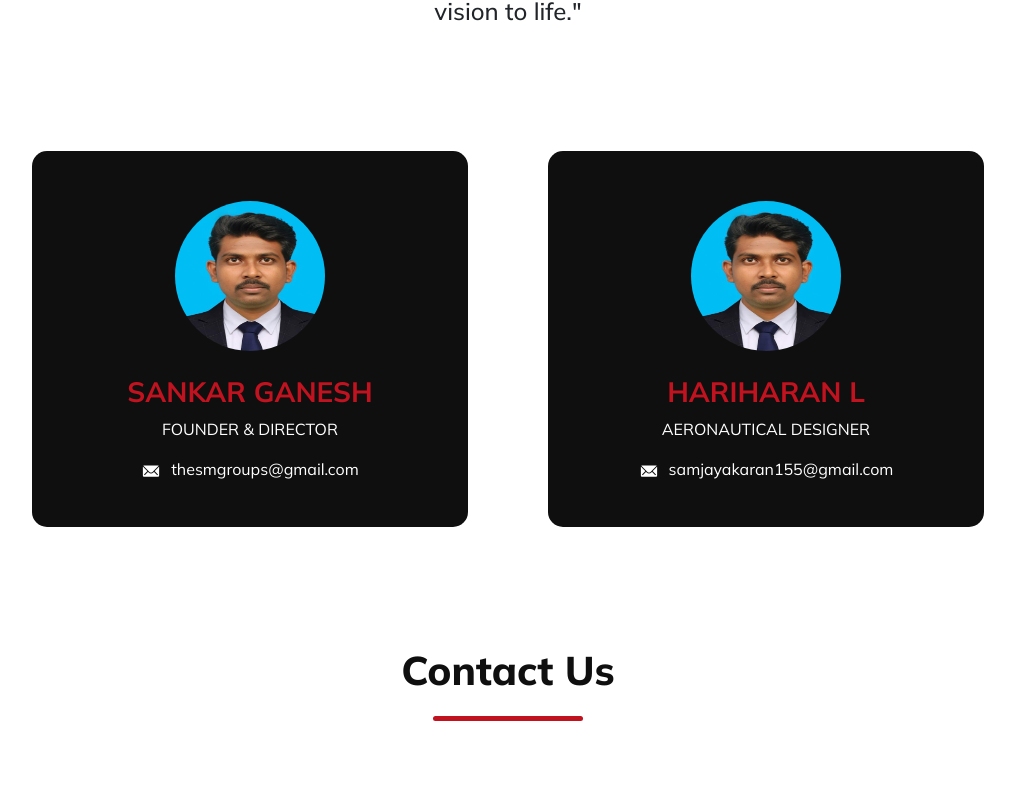
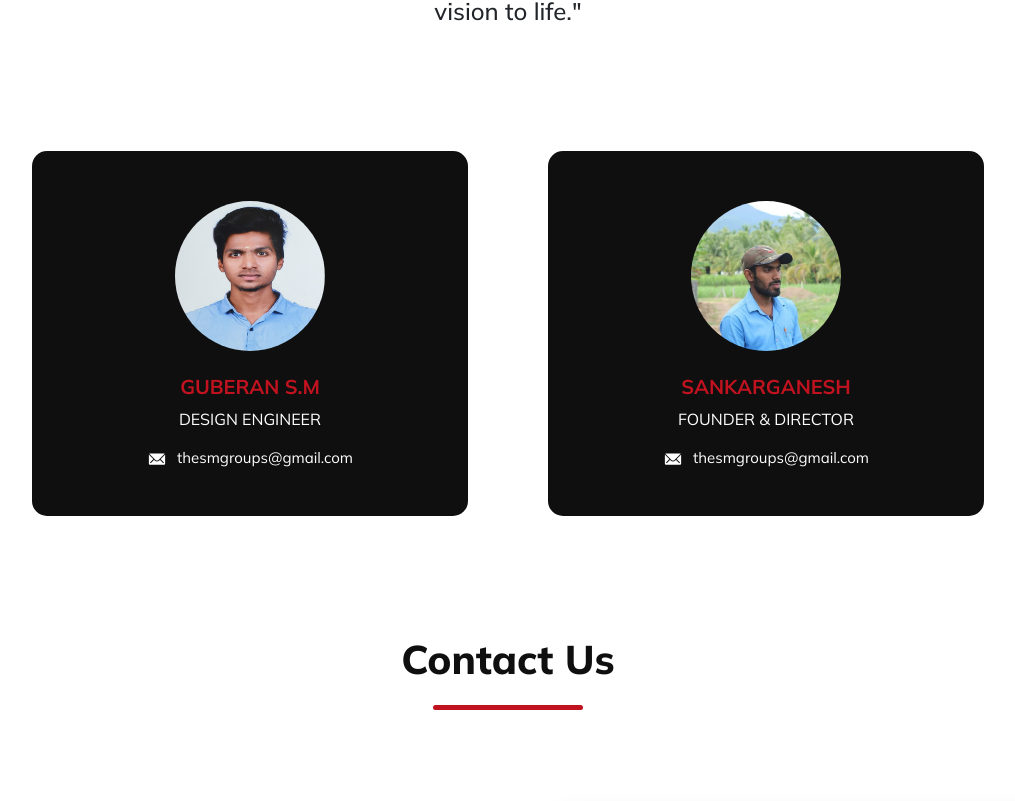
Before and after one commit to SMGroups/Smgroups, a React (Create React App) app in the folder client/: page / in a window 1280 px wide. Shown: the part 5613-6414 px from the top of the page, without its empty margins (132-1147 px from the left). Built offline with nearby package versions, Linux system fonts and the light colour scheme.

Commit message:
Initial commit

```diff
--- a/client/public/index.html
+++ b/client/public/index.html
@@ -16,7 +16,7 @@
     <meta property="og:title" content="SM Group - Design, Training & Engineering Solutions" />
     <meta property="og:description" content="SM Group provides top-notch mechanical, civil, and software solutions along with training and placement support in Salem, Tamil Nadu." />
     <meta property="og:image" content="./logo1.png" />
-    <meta property="og:url" content="https://yourwebsiteurl.com" />
+    <meta property="og:url" content="https://www.thesmgroups.com/" />
     <meta property="og:type" content="website" />
     <meta name="robots" content="index, follow" />
     <title>SM Group - Design, Training & Engineering Solutions</title>
--- a/client/src/Components/Team/Team.css
+++ b/client/src/Components/Team/Team.css
@@ -4,13 +4,14 @@
     border-radius: 50%;
 }
 .team-card{
+    min-height: 350px;
     border-radius: 15px;
     padding-top: 50px !important;
     padding-bottom: 30px !important;
     margin: 20px 40px !important;
     background-color: var(--primary);
 }
-.team-card h3{
+.team-card h5{
     color: var(--secondary);
     font-weight: 700;
 }
@@ -24,6 +25,9 @@
 .team-card .icon{
     font-size: 20px !important;
     margin-right: 10px;
+}
+.mail{
+    font-size: 15px !important;
 }
 
 @media screen and (max-width:768px) {
--- a/client/src/Components/Team/Team.jsx
+++ b/client/src/Components/Team/Team.jsx
@@ -5,6 +5,8 @@ import { IoIosMail } from "react-icons/io";
 import 'react-multi-carousel/lib/styles.css';
 import img1 from '../../assets/images/team/hari.jpeg'
 import img2 from '../../assets/images/team/sneka.jpeg'
+import img3 from '../../assets/images/team/guberan.jpeg'
+import img4 from '../../assets/images/team/sankar.jpeg'
 
 const Team = () => {
 
@@ -53,9 +55,9 @@ const Team = () => {
               alt='Hariharan'
               className="mx-auto mb-4"
             />
-            <h3 className="text-lg font-semibold">HARIHARAN L</h3>
-            <p className="text-sm text-gray-600">AERONAUTICAL DESIGNER</p>
-            <p className="text-sm text-gray-600"><IoIosMail className='icon'/>samjayakaran155@gmail.com</p>
+            <h5 className="text-lg font-semibold">HARIHARAN L</h5>
+            <p className="text-sm text-gray-600">DESIGN DESIGNER</p>
+            <p className="text-sm text-gray-600 mail"><IoIosMail className='icon'/>samjayakaran155@gmail.com</p>
           </div>
 
           <div
@@ -66,22 +68,35 @@ const Team = () => {
               alt='Sneka'
               className="mx-auto mb-4"
             />
-            <h3 className="text-lg font-semibold">SNEKA V</h3>
-            <p className="text-sm text-gray-600">TECHNICAL TRAINER</p>
-            <p className="text-sm text-gray-600"><IoIosMail className='icon'/>snekav99@gmail.com</p>
+            <h5 className="text-lg font-semibold">SNEKA V</h5>
+            <p className="text-sm text-gray-600">SOFTWARE TRAINER</p>
+            <p className="text-sm text-gray-600 mail"><IoIosMail className='icon'/>snekav99@gmail.com</p>
           </div>
 
           <div
             className="team-card p-4 text-center"
           >
             <img
-              src={img1}
+              src={img3}
+              alt='GUBERAN'
+              className="mx-auto mb-4"
+            />
+            <h5 className="text-lg font-semibold">GUBERAN S.M</h5>
+            <p className="text-sm text-gray-600">DESIGN ENGINEER</p>
+            <p className="text-sm text-gray-600 mail"><IoIosMail className='icon'/>thesmgroups@gmail.com</p>
+          </div>
+
+          <div
+            className="team-card p-4 text-center"
+          >
+            <img
+              src={img4}
               alt='Hariharan'
               className="mx-auto mb-4"
             />
-            <h3 className="text-lg font-semibold">SANKAR GANESH</h3>
+            <h5 className="text-lg font-semibold">SANKARGANESH</h5>
             <p className="text-sm text-gray-600">FOUNDER & DIRECTOR</p>
-            <p className="text-sm text-gray-600"><IoIosMail className='icon'/>thesmgroups@gmail.com</p>
+            <p className="text-sm text-gray-600  mail"><IoIosMail className='icon'/>thesmgroups@gmail.com</p>
           </div>
 
       </Carousel>
```
Also changed, not shown: client/src/assets/images/team/guberan.jpeg (added), client/src/assets/images/team/sankar.jpeg (added).
